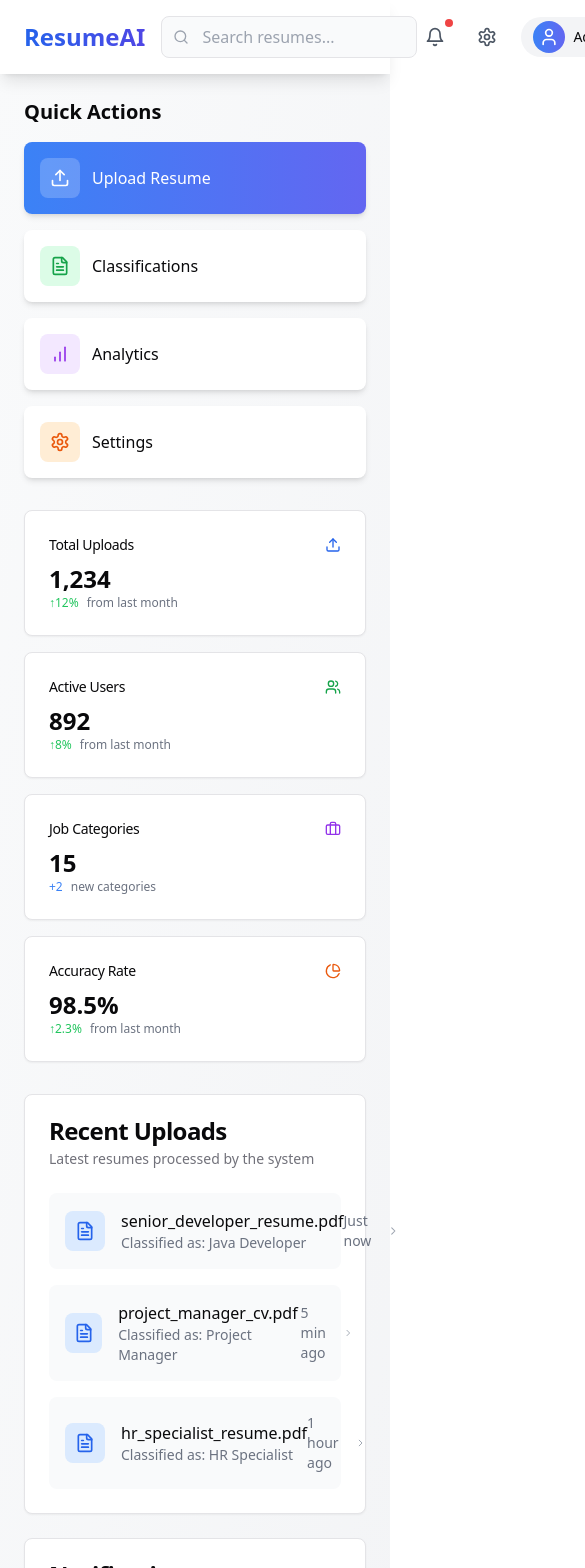
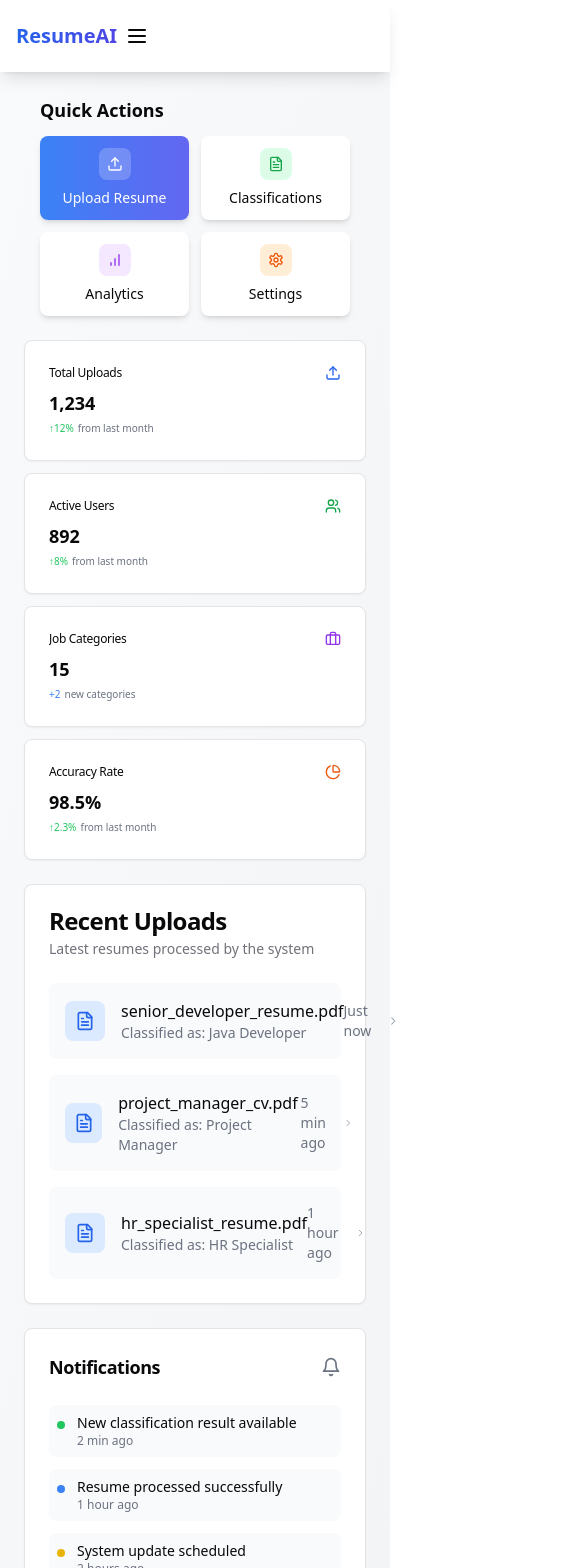
Before and after one commit to vvinayakkk/ClassiFI_TechFest_IITB, a React (Vite) app in the folder client/: page /dashboard in a window 390 px wide. Shown: the top 1568 px of the page, 585 px wide, since content can reach past the window. Built offline with nearby package versions, Linux system fonts and the light colour scheme.

Commit message:
make pages responsive

```diff
--- a/client/src/components/dashboard/Navbar.jsx
+++ b/client/src/components/dashboard/Navbar.jsx
@@ -1,21 +1,30 @@
 import { useState } from 'react';
-import { Bell, Search, Settings, User } from 'lucide-react';
+import { Bell, Search, Settings, User, Menu, X } from 'lucide-react';
 import { NOTIFICATIONS } from '@/constants/dashboardData';
 
 const Navbar = ({ setActiveTab }) => {
   const [showNotifications, setShowNotifications] = useState(false);
+  const [showMobileMenu, setShowMobileMenu] = useState(false);
 
   return (
-    <nav className="bg-white shadow-lg px-6 py-4 sticky top-0 z-50">
+    <nav className="bg-white shadow-lg px-4 sm:px-6 py-4 sticky top-0 z-50">
       <div className="flex items-center justify-between">
         <div className="flex items-center space-x-4">
-          <h1
-            className="text-2xl font-bold bg-gradient-to-r from-blue-600 to-indigo-600 text-transparent bg-clip-text cursor-pointer"
-            onClick={() => setActiveTab('dashboard')}
-          >
-            ResumeAI
-          </h1>
-          <div className="relative">
+          <div className="flex items-center justify-between w-full sm:w-auto">
+            <h1
+              className="text-xl sm:text-2xl font-bold bg-gradient-to-r from-blue-600 to-indigo-600 text-transparent bg-clip-text cursor-pointer"
+              onClick={() => setActiveTab('dashboard')}
+            >
+              ResumeAI
+            </h1>
+            <button
+              className="sm:hidden p-2 hover:bg-gray-100 rounded-lg"
+              onClick={() => setShowMobileMenu(!showMobileMenu)}
+            >
+              {showMobileMenu ? <X className="h-6 w-6" /> : <Menu className="h-6 w-6" />}
+            </button>
+          </div>
+          <div className="hidden sm:block relative">
             <Search className="absolute left-3 top-1/2 transform -translate-y-1/2 text-gray-400 h-4 w-4" />
             <input
               type="text"
@@ -24,7 +33,9 @@ const Navbar = ({ setActiveTab }) => {
             />
           </div>
         </div>
-        <div className="flex items-center space-x-4">
+
+        {/* Desktop Navigation */}
+        <div className="hidden sm:flex items-center space-x-4">
           <div className="relative">
             <button
               className="p-2 rounded-full hover:bg-gray-100 relative"
@@ -64,6 +75,32 @@ const Navbar = ({ setActiveTab }) => {
           </button>
         </div>
       </div>
+
+      {/* Mobile Menu */}
+      {showMobileMenu && (
+        <div className="sm:hidden mt-4 space-y-4">
+          <div className="relative">
+            <Search className="absolute left-3 top-1/2 transform -translate-y-1/2 text-gray-400 h-4 w-4" />
+            <input
+              type="text"
+              placeholder="Search resumes..."
+              className="w-full pl-10 pr-4 py-2 border rounded-lg focus:outline-none focus:ring-2 focus:ring-blue-500 bg-gray-50"
+            />
+          </div>
+          <div className="flex items-center justify-between p-2 hover:bg-gray-50 rounded-lg">
+            <span>Notifications</span>
+            <Bell className="h-5 w-5 text-gray-600" />
+          </div>
+          <div className="flex items-center justify-between p-2 hover:bg-gray-50 rounded-lg" onClick={() => setActiveTab('settings')}>
+            <span>Settings</span>
+            <Settings className="h-5 w-5 text-gray-600" />
+          </div>
+          <div className="flex items-center justify-between p-2 hover:bg-gray-50 rounded-lg">
+            <span>Profile</span>
+            <User className="h-5 w-5 text-gray-600" />
+          </div>
+        </div>
+      )}
     </nav>
   );
 };
--- a/client/src/components/dashboard/Notifications.jsx
+++ b/client/src/components/dashboard/Notifications.jsx
@@ -3,30 +3,30 @@ import { Bell } from 'lucide-react';
 
 const Notifications = ({ notifications }) => {
   return (
-    <Card>
-      <CardHeader>
+    <Card className="h-full">
+      <CardHeader className="space-y-1">
         <div className="flex items-center justify-between">
           <div>
-            <CardTitle>Notifications</CardTitle>
-            <CardDescription>Recent system updates and alerts</CardDescription>
+            <CardTitle className="text-lg sm:text-xl">Notifications</CardTitle>
+            <CardDescription className="hidden sm:block">Recent system updates and alerts</CardDescription>
           </div>
           <Bell className="h-5 w-5 text-gray-500" />
         </div>
       </CardHeader>
       <CardContent>
-        <div className="space-y-4">
+        <div className="space-y-3 sm:space-y-4">
           {notifications.map(notification => (
             <div
               key={notification.id}
-              className="flex items-center space-x-4 p-3 bg-gray-50 rounded-lg hover:bg-gray-100 cursor-pointer transition-all"
+              className="flex items-start sm:items-center space-x-3 p-2 sm:p-3 bg-gray-50 rounded-lg hover:bg-gray-100 cursor-pointer transition-all"
             >
-              <div className={`h-2 w-2 rounded-full ${
+              <div className={`h-2 w-2 mt-2 sm:mt-0 rounded-full flex-shrink-0 ${
                 notification.type === 'success' ? 'bg-green-500' :
                 notification.type === 'warning' ? 'bg-yellow-500' :
                 'bg-blue-500'
               }`} />
-              <div>
-                <p className="text-sm font-medium">{notification.message}</p>
+              <div className="flex-1 min-w-0">
+                <p className="text-sm font-medium truncate">{notification.message}</p>
                 <p className="text-xs text-gray-500">{notification.time}</p>
               </div>
             </div>
--- a/client/src/components/dashboard/QuickActions.jsx
+++ b/client/src/components/dashboard/QuickActions.jsx
@@ -2,44 +2,44 @@ import { Upload, FileText, BarChart, Settings } from 'lucide-react';
 
 const QuickActions = ({ setActiveTab, handleUploadClick }) => {
   return (
-    <div className="mb-8">
-      <h2 className="text-xl font-semibold mb-4">Quick Actions</h2>
-      <div className="grid grid-cols-1 md:grid-cols-2 lg:grid-cols-4 gap-4">
+    <div className="mb-6 sm:mb-8 px-4 sm:px-0">
+      <h2 className="text-lg sm:text-xl font-semibold mb-3 sm:mb-4">Quick Actions</h2>
+      <div className="grid grid-cols-2 sm:grid-cols-2 lg:grid-cols-4 gap-3 sm:gap-4">
         <button
           onClick={handleUploadClick}
-          className="bg-gradient-to-r from-blue-500 to-indigo-500 p-4 rounded-lg shadow-md hover:shadow-lg transition-all duration-200 flex items-center space-x-3 text-white"
+          className="bg-gradient-to-r from-blue-500 to-indigo-500 p-3 sm:p-4 rounded-lg shadow-md hover:shadow-lg transition-all duration-200 flex flex-col sm:flex-row items-center sm:space-x-3 text-white"
         >
-          <div className="h-10 w-10 rounded-lg bg-white/20 flex items-center justify-center">
-            <Upload className="h-5 w-5 text-white" />
+          <div className="h-8 w-8 sm:h-10 sm:w-10 rounded-lg bg-white/20 flex items-center justify-center mb-2 sm:mb-0">
+            <Upload className="h-4 w-4 sm:h-5 sm:w-5 text-white" />
           </div>
-          <span className="font-medium">Upload Resume</span>
+          <span className="text-sm sm:text-base font-medium text-center sm:text-left">Upload Resume</span>
         </button>
         <button
           onClick={() => setActiveTab('classifications')}
-          className="bg-white p-4 rounded-lg shadow-md hover:shadow-lg transition-all duration-200 flex items-center space-x-3 hover:bg-gray-50"
+          className="bg-white p-3 sm:p-4 rounded-lg shadow-md hover:shadow-lg transition-all duration-200 flex flex-col sm:flex-row items-center sm:space-x-3 hover:bg-gray-50"
         >
-          <div className="h-10 w-10 rounded-lg bg-green-100 flex items-center justify-center">
-            <FileText className="h-5 w-5 text-green-600" />
+          <div className="h-8 w-8 sm:h-10 sm:w-10 rounded-lg bg-green-100 flex items-center justify-center mb-2 sm:mb-0">
+            <FileText className="h-4 w-4 sm:h-5 sm:w-5 text-green-600" />
           </div>
-          <span className="font-medium">Classifications</span>
+          <span className="text-sm sm:text-base font-medium text-center sm:text-left">Classifications</span>
         </button>
         <button
           onClick={() => setActiveTab('analytics')}
-          className="bg-white p-4 rounded-lg shadow-md hover:shadow-lg transition-all duration-200 flex items-center space-x-3 hover:bg-gray-50"
+          className="bg-white p-3 sm:p-4 rounded-lg shadow-md hover:shadow-lg transition-all duration-200 flex flex-col sm:flex-row items-center sm:space-x-3 hover:bg-gray-50"
         >
-          <div className="h-10 w-10 rounded-lg bg-purple-100 flex items-center justify-center">
-            <BarChart className="h-5 w-5 text-purple-600" />
+          <div className="h-8 w-8 sm:h-10 sm:w-10 rounded-lg bg-purple-100 flex items-center justify-center mb-2 sm:mb-0">
+            <BarChart className="h-4 w-4 sm:h-5 sm:w-5 text-purple-600" />
           </div>
-          <span className="font-medium">Analytics</span>
+          <span className="text-sm sm:text-base font-medium text-center sm:text-left">Analytics</span>
         </button>
         <button
           onClick={() => setActiveTab('settings')}
-          className="bg-white p-4 rounded-lg shadow-md hover:shadow-lg transition-all duration-200 flex items-center space-x-3 hover:bg-gray-50"
+          className="bg-white p-3 sm:p-4 rounded-lg shadow-md hover:shadow-lg transition-all duration-200 flex flex-col sm:flex-row items-center sm:space-x-3 hover:bg-gray-50"
         >
-          <div className="h-10 w-10 rounded-lg bg-orange-100 flex items-center justify-center">
-            <Settings className="h-5 w-5 text-orange-600" />
+          <div className="h-8 w-8 sm:h-10 sm:w-10 rounded-lg bg-orange-100 flex items-center justify-center mb-2 sm:mb-0">
+            <Settings className="h-4 w-4 sm:h-5 sm:w-5 text-orange-600" />
           </div>
-          <span className="font-medium">Settings</span>
+          <span className="text-sm sm:text-base font-medium text-center sm:text-left">Settings</span>
         </button>
       </div>
     </div>
--- a/client/src/components/dashboard/StatsGrid.jsx
+++ b/client/src/components/dashboard/StatsGrid.jsx
@@ -4,28 +4,28 @@ import { STATS_CARDS } from '@/constants/dashboardData';
 
 const StatsGrid = () => {
   return (
-    <div className="grid grid-cols-1 md:grid-cols-2 lg:grid-cols-4 gap-4 mb-8">
+    <div className="grid grid-cols-1 sm:grid-cols-2 lg:grid-cols-4 gap-3 sm:gap-4 mb-6 sm:mb-8">
       {STATS_CARDS.map((card, index) => {
         const Icon = LucideIcons[card.icon];
         return (
           <Card key={index} className="hover:shadow-lg transition-shadow cursor-pointer">
             <CardHeader className="flex flex-row items-center justify-between space-y-0 pb-2">
-              <CardTitle className="text-sm font-medium">{card.title}</CardTitle>
-              <Icon className={`h-4 w-4 ${card.color}`} />
+              <CardTitle className="text-xs sm:text-sm font-medium truncate pr-2">{card.title}</CardTitle>
+              <Icon className={`h-4 w-4 sm:h-5 sm:w-5 ${card.color} flex-shrink-0`} />
             </CardHeader>
             <CardContent>
-              <div className="text-2xl font-bold">{card.value}</div>
-              <div className="flex items-center space-x-2">
-                <span className={`text-xs ${
+              <div className="text-lg sm:text-2xl font-bold">{card.value}</div>
+              <div className="flex flex-wrap items-center gap-1 sm:gap-2 mt-1">
+                <span className={`text-[10px] sm:text-xs ${
                   card.change.type === "increase" ? "text-green-500" :
                   card.change.type === "decrease" ? "text-red-500" :
                   "text-blue-500"
-                }`}>
+                } whitespace-nowrap`}>
                   {card.change.type === "increase" ? "↑" :
                    card.change.type === "decrease" ? "↓" : ""}
                   {card.change.value}
                 </span>
-                <span className="text-xs text-gray-500">
+                <span className="text-[10px] sm:text-xs text-gray-500 whitespace-nowrap">
                   {card.change.type === "new" ? "new categories" : "from last month"}
                 </span>
               </div>
```
